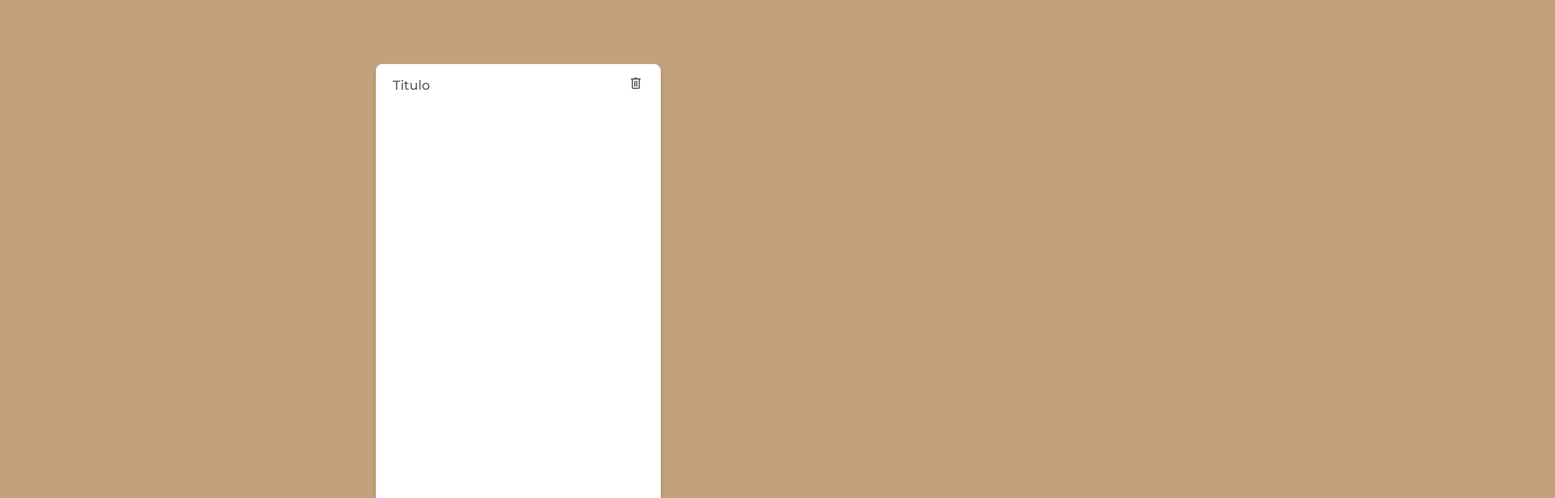
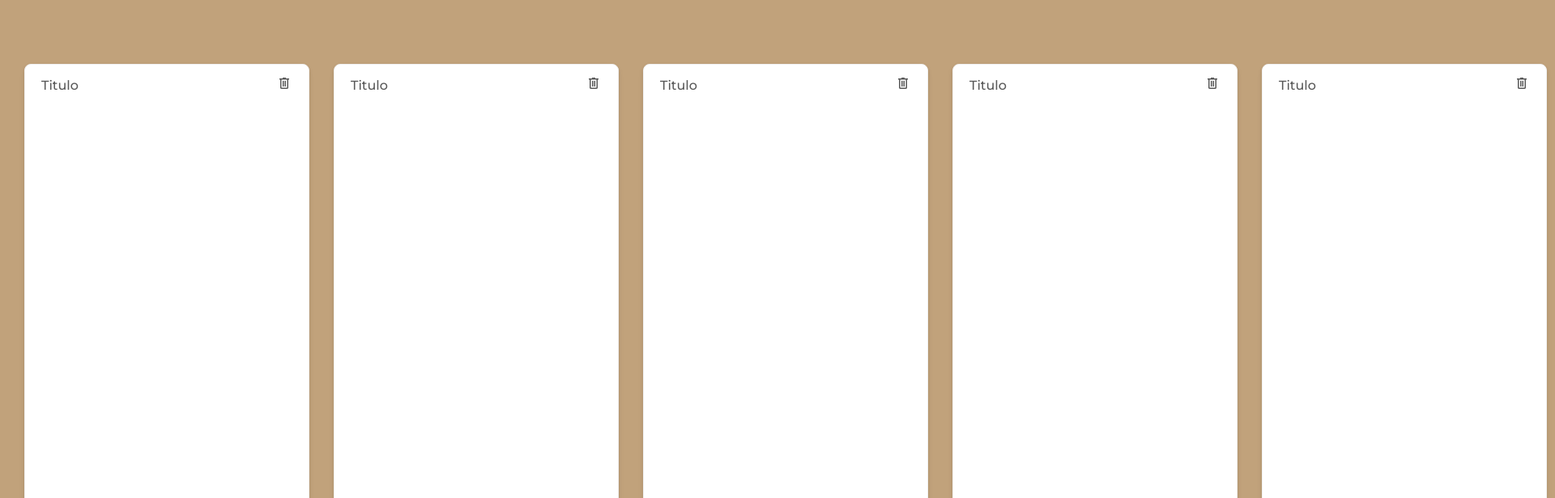
Before and after one commit to VitorComin/simple-react-kanban, a React (Create React App) app: page / in a window 1280 px wide. Shown: the top 616 px of the page at 81% size, 1920 px wide, since content can reach past the window. Built offline with nearby package versions, Linux system fonts and the light colour scheme.

Commit message:
Kanban columns scroll

```diff
--- a/public/App.css
+++ b/public/App.css
@@ -1 +1 @@
-.columns-container{width:310px;height:80vh;border-radius:8px;align-items:center;display:flex;flex-direction:column;background-color:#fff;border:1px #f0f0f0 solid;color:#575757;padding:0 20px;box-shadow:0 2px 4px rgba(0,0,0,.05),0 3px 8px rgba(0,0,0,.04),0 4px 6px rgba(0,0,0,.03);transition:box-shadow .3s ease-in-out}.columns-header{width:100%;height:50px;display:flex;align-items:center;justify-content:space-between}.columns-title{font-size:16px;font-weight:500;color:#595959}body{margin:0;background-color:#c1a27b;display:flex;align-items:center;justify-content:center;height:100vh;font-family:Montserrat,sans-serif}
+.columns-container{width:310px;height:80vh;border-radius:8px;align-items:center;display:flex;flex-direction:column;background-color:#fff;border:1px #f0f0f0 solid;color:#575757;padding:0 20px;margin-left:30px;box-shadow:0 2px 4px rgba(0,0,0,.05),0 3px 8px rgba(0,0,0,.04),0 4px 6px rgba(0,0,0,.03);transition:box-shadow .3s ease-in-out}.columns-header{width:100%;height:50px;display:flex;align-items:center;justify-content:space-between}.columns-title{font-size:16px;font-weight:500;color:#595959}body{margin:0;background-color:#c1a27b;display:flex;font-family:Montserrat,sans-serif;scrollbar-width:auto}.kanban-container{display:flex;height:100vh;align-items:center}body::-webkit-scrollbar{display:none}
--- a/src/App.tsx
+++ b/src/App.tsx
@@ -6,9 +6,19 @@ function App() {
   // const { t, i18n } = useTranslation();
 
   return (
-    <>
+    <div className="kanban-container">
       <Columns />
-    </>
+      <Columns />
+      <Columns />
+      <Columns />
+      <Columns />
+      <Columns />
+      <Columns />
+      <Columns />
+      <Columns />
+      <Columns />
+      <Columns />
+    </div>
     // <div>
     //   <h1>{t("test")}</h1>
     //   <button onClick={() => i18n.changeLanguage("en")}>English</button>
--- a/src/styles/App.less
+++ b/src/styles/App.less
@@ -4,8 +4,24 @@ body {
   margin: 0;
   background-color: rgb(193, 162, 123);
   display: flex;
+  // align-items: center;
+  // justify-content: center;
+  // height: 100vh;
+  font-family: "Montserrat", sans-serif;
+  scrollbar-width: auto;
+  // overflow-y: hidden;
+}
+
+.kanban-container {
+  display: flex;
+  height: 100vh;
   align-items: center;
-  justify-content: center;
-  height: 100vh;
-  font-family: "Montserrat", sans-serif;
 }
+
+body::-webkit-scrollbar {
+  display: none;
+}
+
+// /* Para Firefox */
+// body {
+// }
--- a/src/styles/Columns.less
+++ b/src/styles/Columns.less
@@ -9,6 +9,7 @@
   border: 1px rgb(240, 240, 240) solid;
   color: #575757;
   padding: 0 20px;
+  margin-left: 30px;
   box-shadow:
     0 2px 4px rgba(0, 0, 0, 0.05),
     0 3px 8px rgba(0, 0, 0, 0.04),
```
